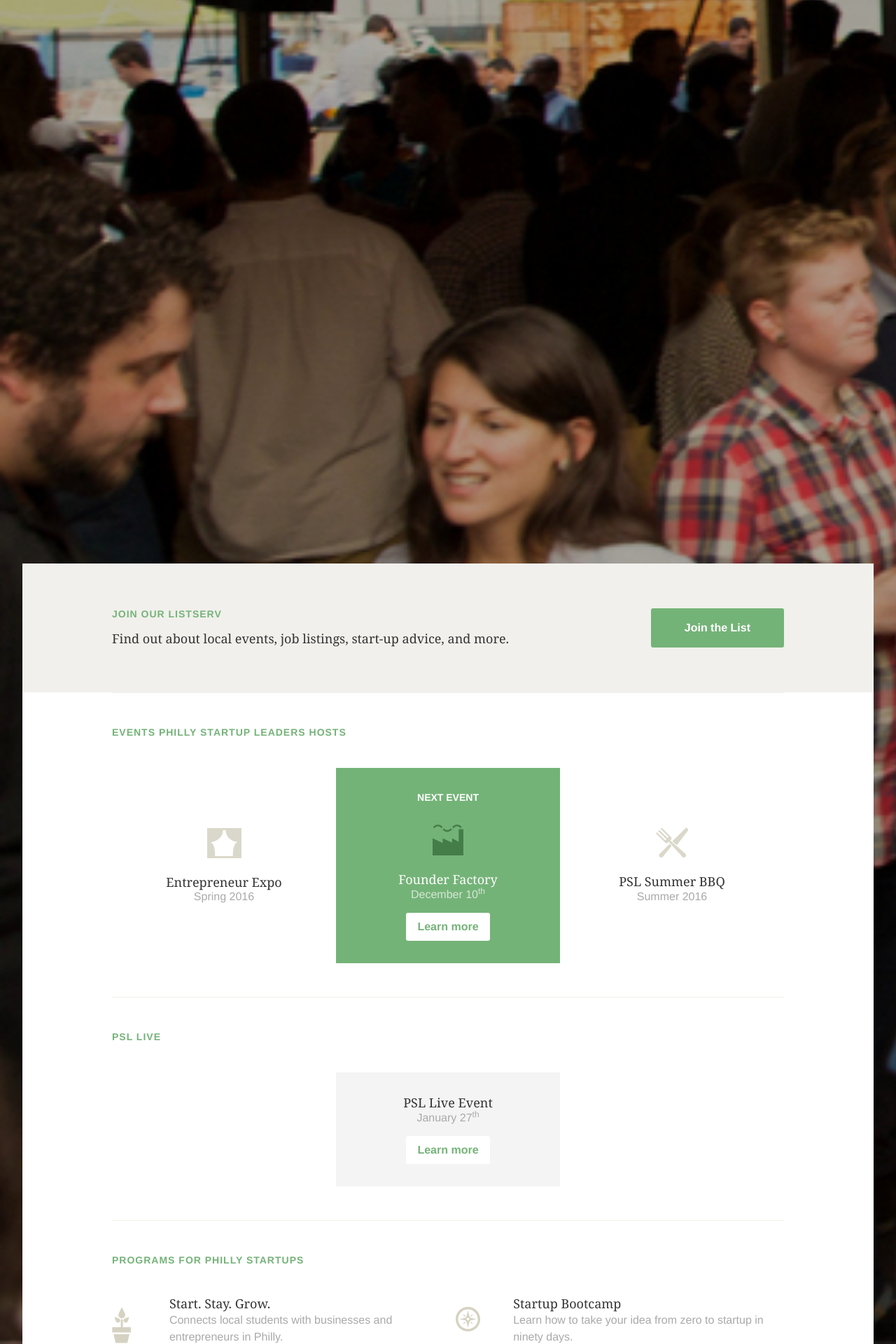
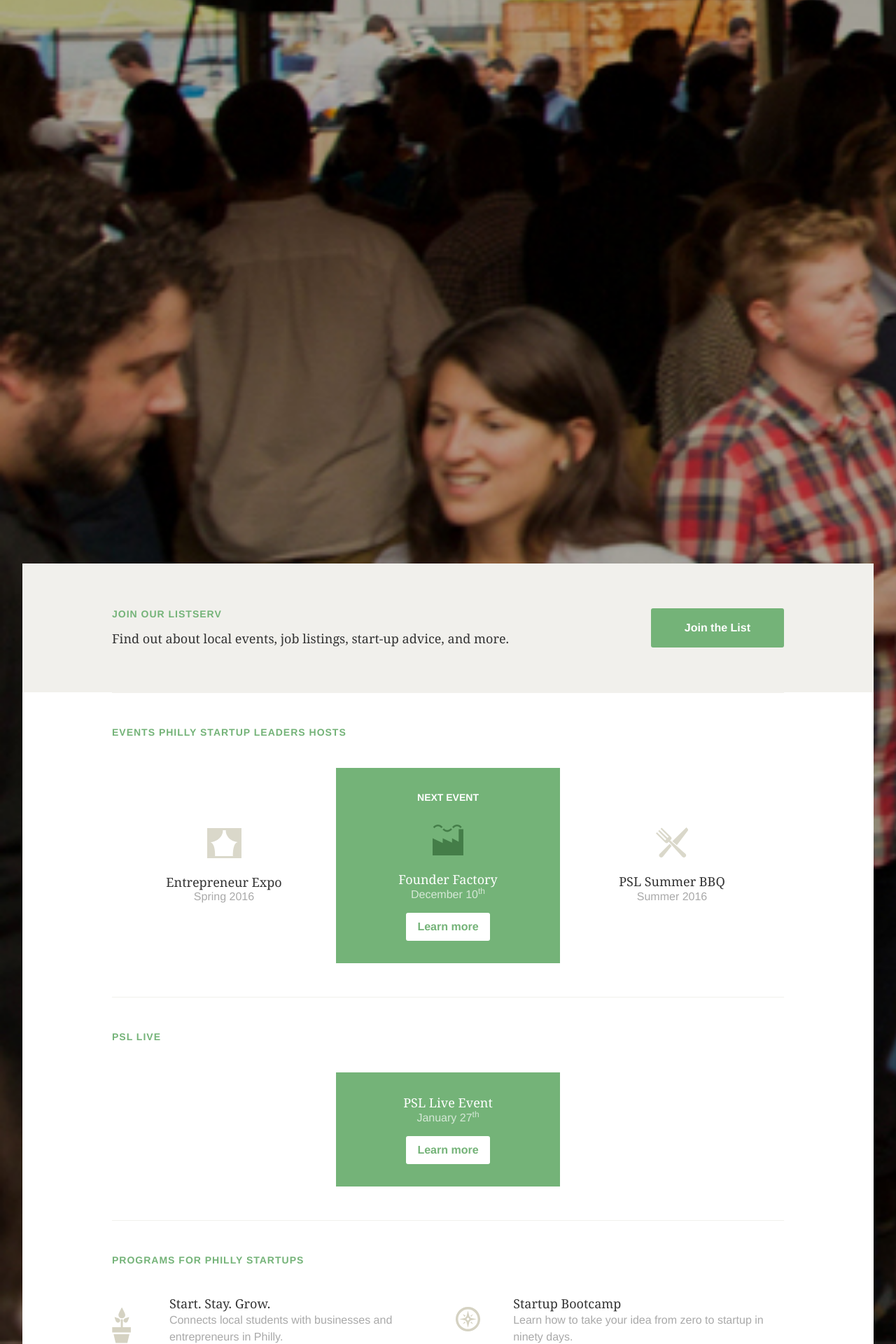
Before and after one commit to phillystartupleaders/psl, a Jekyll site: the page built from index.html, in a window 1280 px wide. Shown: the part 1414-3334 px from the top of the page at 70% size. Built offline with Jekyll 4.4.1, drawn with Linux system fonts in a browser that asks for light colours; nearby versions of some CDN libraries.

Commit message:
psl live css changes

```diff
--- a/_sass/_index.scss
+++ b/_sass/_index.scss
@@ -73,12 +73,16 @@
   }
 
   .psl-live {
-    background-color: #f4f4f4;
     display: block;
     margin: 0 auto;
 
     a {
       @extend %inverse-button;
+    }
+
+    &:before {
+      content: "";
+      margin-bottom: 0;
     }
   }
 }
--- a/index.html
+++ b/index.html
@@ -49,7 +49,7 @@ sub-title: Philly Startup Leaders is the largest and most active community of te
     <h1>PSL Live</h1>
     <ul>
 
-      <li class="psl-live">
+      <li class="psl-live next-event">
         <h2>PSL Live Event</h2>
         <h3>January 27<sup>th</sup></h3>
         <a href="http://www.meetup.com/psllive/">Learn more</a>
```
